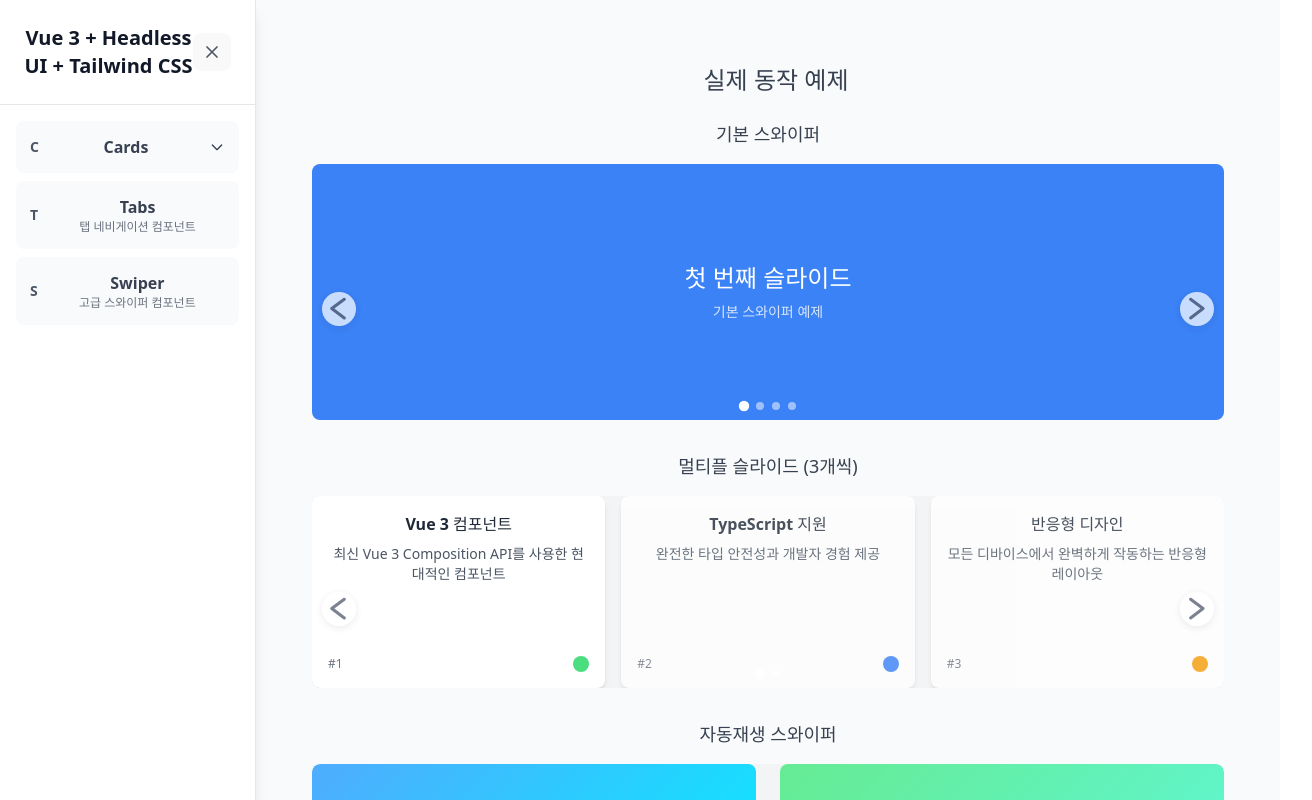
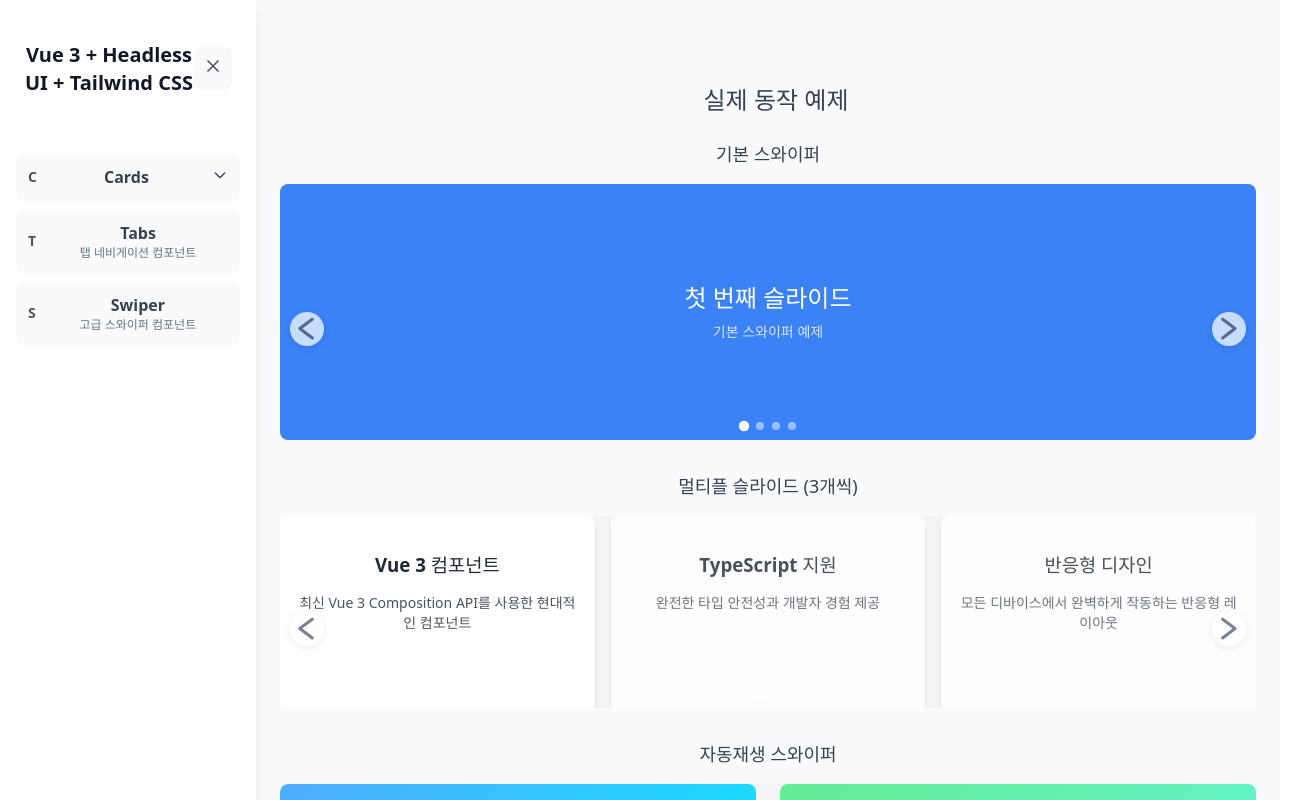
Before and after one commit to Theo1678/moremore-component, a Vue app: page /swiper in a window 1280 px wide. Shown: the top 800 px of the page, 1312 px wide, since content can reach past the window. Built offline with nearby package versions, Linux system fonts and the light colour scheme.

Commit message:
container 전역 제거

```diff
--- a/tailwind.config.js
+++ b/tailwind.config.js
@@ -5,6 +5,13 @@ export default {
     "./src/**/*.{vue,js,ts,jsx,tsx}",
     "./src/components/**/*.{vue,js,ts}", // 컴포넌트 경로 명시
   ],
+  // 전역 스타일 비활성화 (라이브러리용)
+  corePlugins: {
+    preflight: false, // Tailwind의 전역 리셋 스타일 비활성화
+    container: false, // container 클래스 비활성화 (전역 충돌 방지)
+  },
+  // 모든 클래스에 prefix 추가 (선택사항)
+  // prefix: 'mmc-',
   theme: {
     extend: {
       fontFamily: {
```
